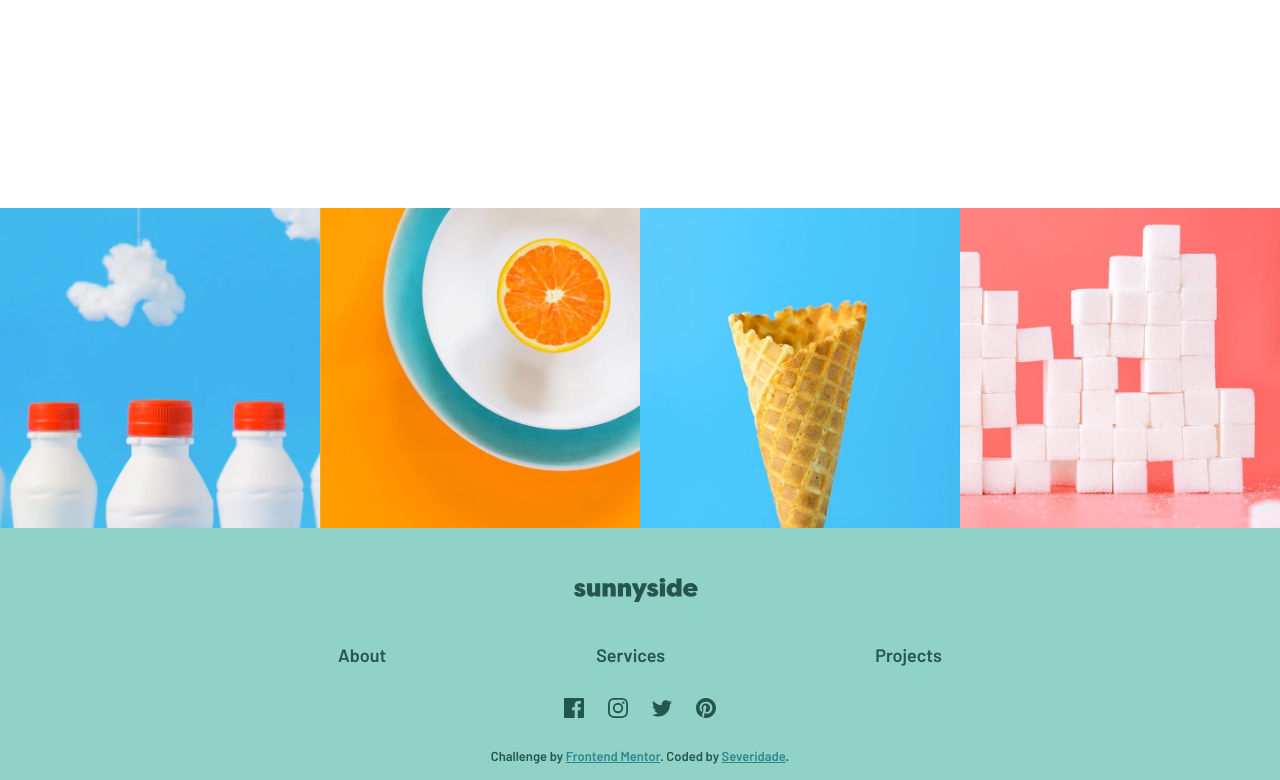
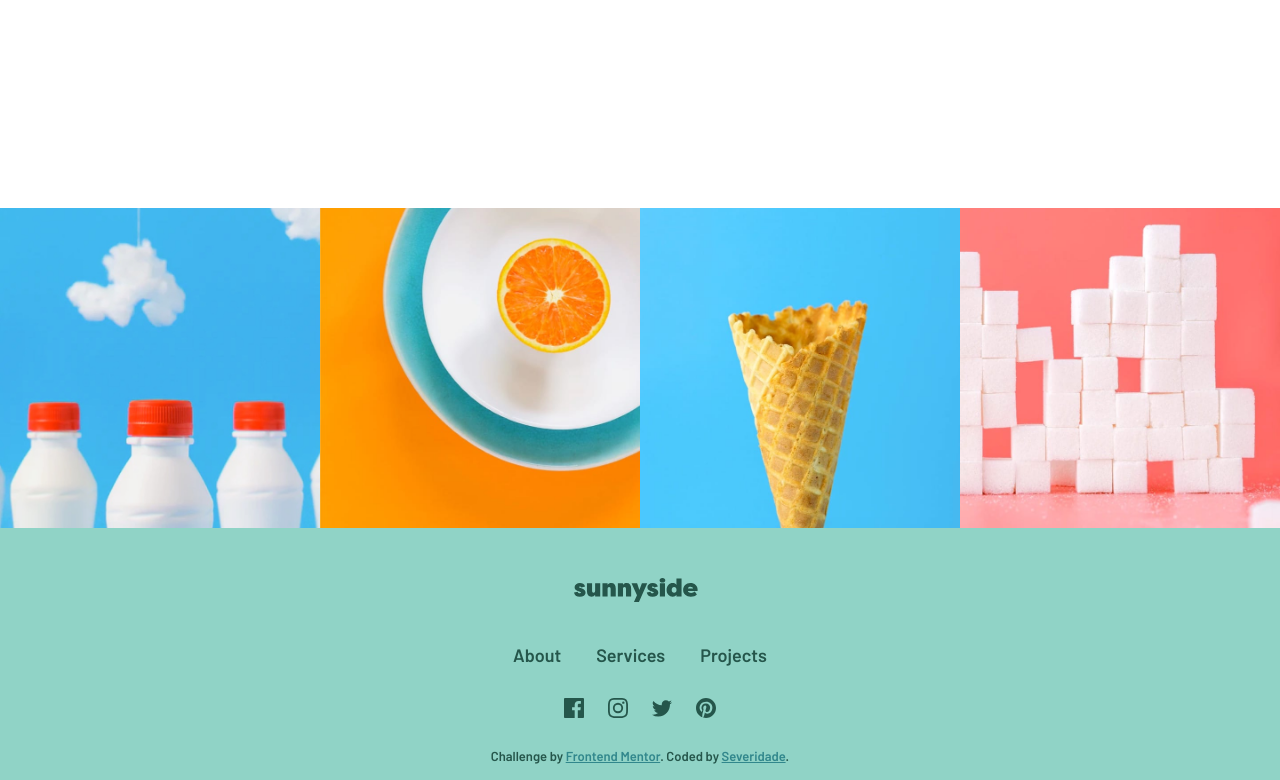
Before and after one commit to severidade/sunnyside-agency-landing-page-main, a plain HTML site: page index.html in a window 1280 px wide. Shown: the part 3275-4055 px from the top of the page. Drawn offline with Linux system fonts and the light colour scheme.

Commit message:
Ajustes hover

```diff
--- a/style/style.css
+++ b/style/style.css
@@ -317,6 +317,7 @@ ul.nav_footer {
   justify-content: space-evenly;
   margin: 45px 0 30px 0;
   width: 80%;
+  max-width: 324px;
 }
 
 ul.nav_footer > li {
```
